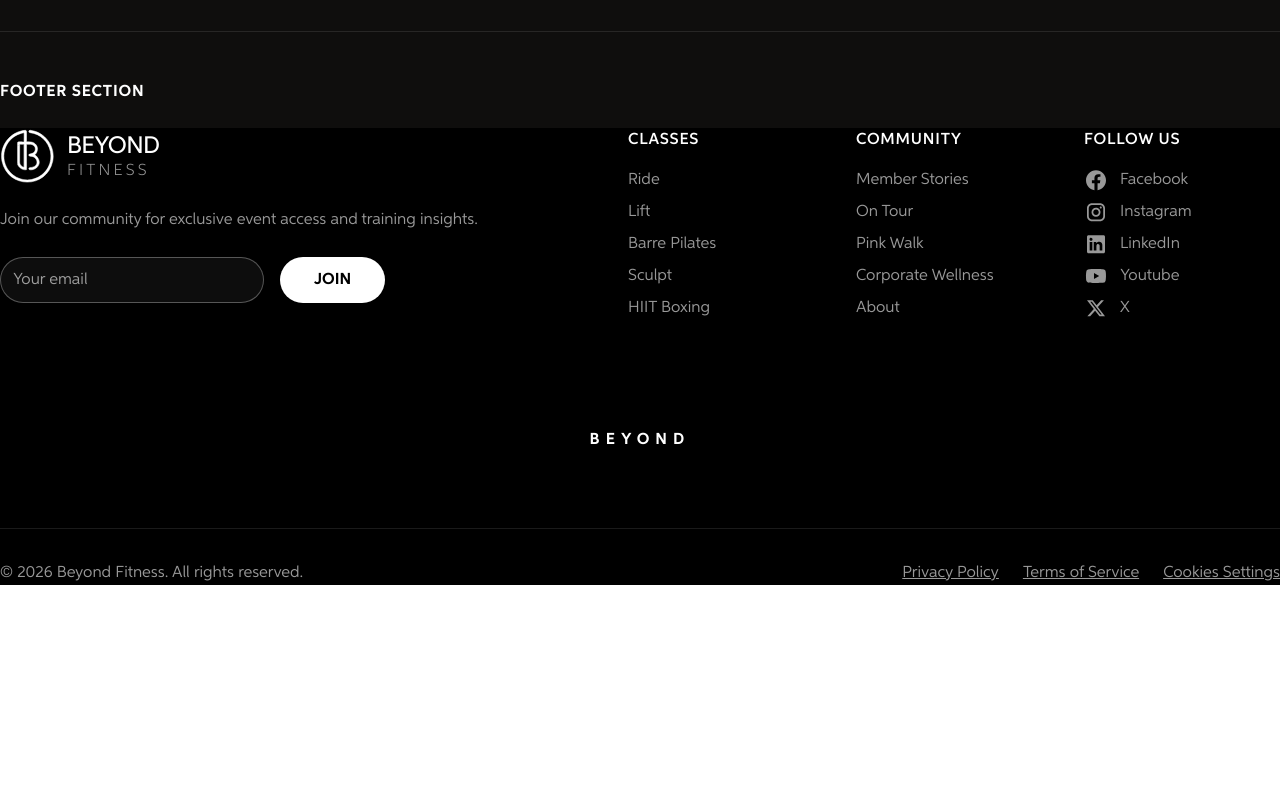
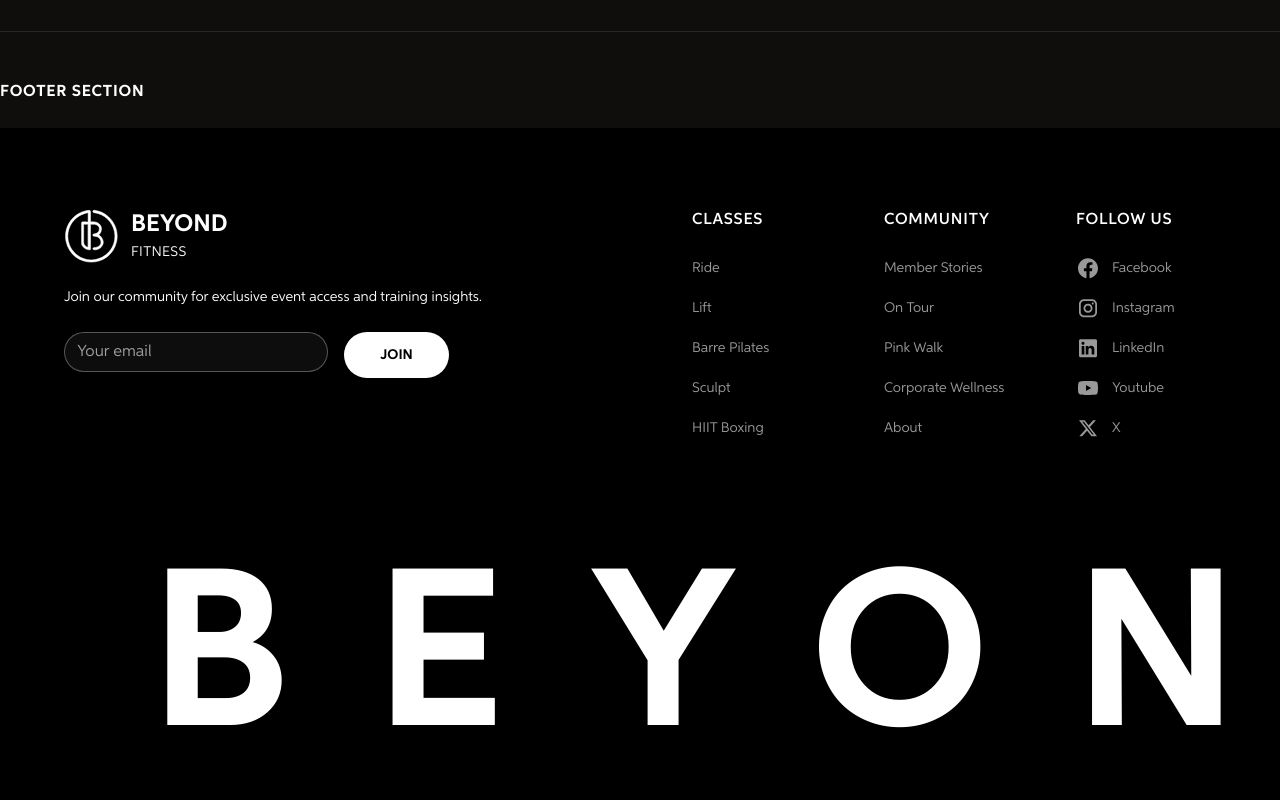
Before and after one commit to mannie55/Beyond-Fitness, a Next.js app: page /design-system in a window 1280 px wide. Shown: the part 3120-3920 px from the top of the page. Before the commit the page ends 3705 px from the top, so only its background shows below. Built offline with nearby package versions, Linux system fonts and the light colour scheme.

Commit message:
feat(footer): update footer layouts and font mappings to match figma code specifications

```diff
--- a/components/Footer.tsx
+++ b/components/Footer.tsx
@@ -10,11 +10,11 @@ export default function Footer() {
   };
 
   return (
-    <footer className="w-full bg-black text-white px-padding-global py-padding-section-large flex flex-col items-center">
-      <div className="w-full max-w-container-large flex flex-col items-center gap-[4rem] md:gap-[5rem]">
+    <footer className="w-full bg-black text-white px-6 md:px-16 py-20 flex flex-col items-center overflow-hidden font-sans">
+      <div className="w-full max-w-[1280px] flex flex-col items-center gap-20">
 
         {/* Main Footer Contents */}
-        <div className="w-full flex flex-col lg:flex-row justify-between gap-[3rem] lg:gap-[8rem]">
+        <div className="w-full flex flex-col lg:flex-row justify-between items-start gap-[128px] lg:gap-32">
 
           {/* Newsletter and Brand Section */}
           <div className="flex flex-col gap-6 max-w-[500px] w-full">
@@ -27,32 +27,32 @@ export default function Footer() {
                 height={55}
                 className="h-[55px] w-[55px]"
               />
-              <div className="flex flex-col leading-tight">
-                <span className="font-sans font-medium text-[1.5rem] tracking-tight">
+              <div className="flex flex-col justify-start items-start font-sans">
+                <span className="text-white text-[24px] font-bold leading-[33.6px]">
                   BEYOND
                 </span>
-                <span className="text-text-small font-light tracking-[0.2em] text-white/60">
+                <span className="text-white text-[14px] font-normal leading-[21px] tracking-wide">
                   FITNESS
                 </span>
               </div>
             </div>
 
             {/* Description */}
-            <p className="text-text-small text-white/60 leading-relaxed">
+            <p className="text-white text-[14px] font-normal leading-[21px]">
               Join our community for exclusive event access and training insights.
             </p>
 
             {/* Newsletter Subscription Form */}
-            <form onSubmit={handleSubscribe} className="flex flex-row gap-4 w-full">
+            <form onSubmit={handleSubscribe} className="flex flex-wrap sm:flex-nowrap gap-4 w-full">
               <input
                 type="email"
                 placeholder="Your email"
                 required
-                className="flex-1 max-w-[264px] rounded-[30px] border border-white/30 bg-white/5 px-[12px] py-[8px] text-text-regular text-white placeholder-white/60 focus:border-white focus:outline-none transition-colors"
+                className="w-full sm:w-[264px] h-[40px] rounded-[30px] border border-white/30 bg-white/5 px-3 py-2 text-[16px] leading-[24px] text-white/60 placeholder-white/60 focus:border-white focus:outline-none transition-colors"
               />
               <button
                 type="submit"
-                className="w-[105px] h-[46px] rounded-[100px] bg-white text-black font-sans font-bold text-text-small transition-transform hover:scale-105 active:scale-95 cursor-pointer"
+                className="w-[105px] h-[46px] rounded-full bg-white text-black font-bold text-[14px] leading-[21px] flex items-center justify-center transition-transform hover:scale-105 active:scale-95 cursor-pointer flex-shrink-0"
               >
                 JOIN
               </button>
@@ -60,18 +60,18 @@ export default function Footer() {
           </div>
 
           {/* Links Section */}
-          <div className="flex-1 grid grid-cols-2 md:grid-cols-3 gap-8">
+          <div className="flex-1 flex flex-row flex-wrap justify-between gap-[40px] w-full">
             {/* CLASSES Column */}
-            <div className="flex flex-col gap-4">
-              <h3 className="text-text-regular font-semibold tracking-wider text-white">
+            <div className="flex flex-col gap-4 min-w-[140px]">
+              <h3 className="text-white text-[16px] font-semibold leading-[24px] tracking-wider">
                 CLASSES
               </h3>
-              <ul className="flex flex-col gap-2">
+              <ul className="flex flex-col">
                 {["Ride", "Lift", "Barre Pilates", "Sculpt", "HIIT Boxing"].map((link) => (
-                  <li key={link}>
+                  <li key={link} className="py-2">
                     <Link
                       href={`/classes/${link.toLowerCase().replace(/\s+/g, "-")}`}
-                      className="text-text-small text-white/60 hover:text-white transition-colors"
+                      className="text-white/60 text-[14px] font-normal leading-[21px] hover:text-white transition-colors"
                     >
                       {link}
                     </Link>
@@ -81,11 +81,11 @@ export default function Footer() {
             </div>
 
             {/* COMMUNITY Column */}
-            <div className="flex flex-col gap-4">
-              <h3 className="text-text-regular font-semibold tracking-wider text-white">
+            <div className="flex flex-col gap-4 min-w-[140px]">
+              <h3 className="text-white text-[16px] font-semibold leading-[24px] tracking-wider">
                 COMMUNITY
               </h3>
-              <ul className="flex flex-col gap-2">
+              <ul className="flex flex-col">
                 {[
                   "Member Stories",
                   "On Tour",
@@ -93,10 +93,10 @@ export default function Footer() {
                   "Corporate Wellness",
                   "About",
                 ].map((link) => (
-                  <li key={link}>
+                  <li key={link} className="py-2">
                     <Link
                       href={`/${link.toLowerCase().replace(/\s+/g, "-")}`}
-                      className="text-text-small text-white/60 hover:text-white transition-colors"
+                      className="text-white/60 text-[14px] font-normal leading-[21px] hover:text-white transition-colors"
                     >
                       {link}
                     </Link>
@@ -106,11 +106,11 @@ export default function Footer() {
             </div>
 
             {/* FOLLOW US Column */}
-            <div className="flex flex-col gap-4 col-span-2 md:col-span-1">
-              <h3 className="text-text-regular font-semibold tracking-wider text-white">
+            <div className="flex flex-col gap-4 min-w-[140px]">
+              <h3 className="text-white text-[16px] font-semibold leading-[24px] tracking-wider">
                 FOLLOW US
               </h3>
-              <ul className="flex flex-col gap-2">
+              <ul className="flex flex-col">
                 {[
                   { name: "Facebook", icon: "/icons/facebook.svg" },
                   { name: "Instagram", icon: "/icons/instagram.svg" },
@@ -118,12 +118,12 @@ export default function Footer() {
                   { name: "Youtube", icon: "/icons/youtube.svg" },
                   { name: "X", icon: "/icons/x.svg" },
                 ].map((item) => (
-                  <li key={item.name}>
+                  <li key={item.name} className="py-2">
                     <Link
                       href={`https://${item.name.toLowerCase()}.com`}
                       target="_blank"
                       rel="noopener noreferrer"
-                      className="flex items-center gap-3 text-text-small text-white/60 hover:text-white transition-colors"
+                      className="flex items-center gap-3 text-white/60 text-[14px] font-normal leading-[21px] hover:text-white transition-colors"
                     >
                       <Image
                         src={item.icon}
@@ -142,20 +142,22 @@ export default function Footer() {
         </div>
 
         {/* Massive Decorative Typography */}
-        <div className="w-full select-none text-center font-sans font-bold text-white tracking-[0.38em] text-heading-1 leading-none mt-[2rem]">
+        <div className="w-full select-none text-center text-white font-bold text-[10vw] lg:text-[225px] leading-none lg:leading-[270px] tracking-[0.38em] lg:tracking-[85.5px] pl-[0.38em] lg:pl-[85.5px]">
           BEYOND
         </div>
 
         {/* Divider and Credits */}
-        <div className="w-full flex flex-col gap-[2rem] border-t border-white/10 pt-[2rem]">
-          <div className="w-full flex flex-col md:flex-row justify-between items-center gap-4 text-text-small text-white/60">
-            <span>© 2026 Beyond Fitness. All rights reserved.</span>
+        <div className="w-full flex flex-col gap-8 border-t border-white/15 pt-8">
+          <div className="w-full flex flex-col md:flex-row justify-between items-center gap-4">
+            <span className="text-white/60 text-[14px] font-normal leading-[21px]">
+              © 2026 Beyond Fitness. All rights reserved.
+            </span>
             <div className="flex gap-6">
               {["Privacy Policy", "Terms of Service", "Cookies Settings"].map((policy) => (
                 <Link
                   key={policy}
                   href={`/${policy.toLowerCase().replace(/\s+/g, "-")}`}
-                  className="hover:text-white transition-colors underline"
+                  className="text-white/50 text-[14px] font-normal leading-[21px] hover:text-white transition-colors underline"
                 >
                   {policy}
                 </Link>
```
